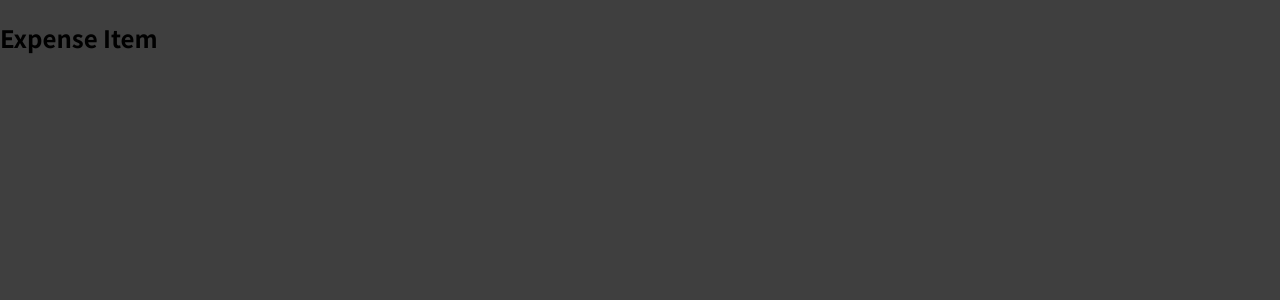
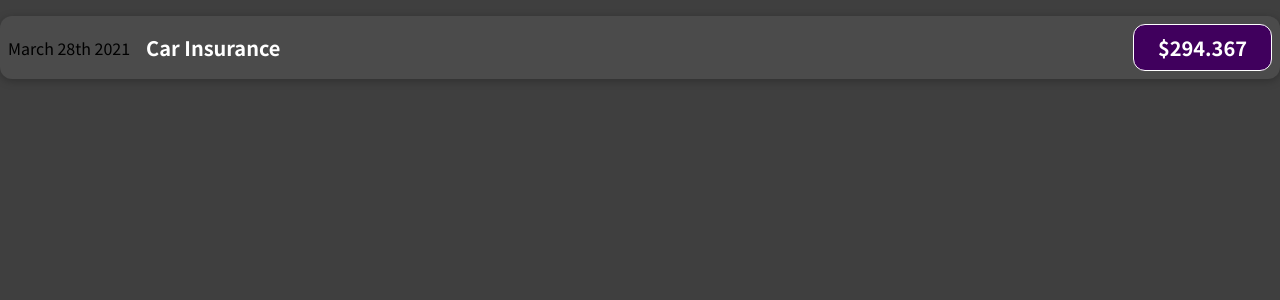
Before and after one commit to Unity7/Expense-Tracker, a JavaScript app: page / in a window 1280 px wide. Shown: the top 300 px of the page. Built offline with nearby package versions, Linux system fonts and the light colour scheme.

Commit message:
added styling

```diff
--- /dev/null
+++ b/src/components/ExpenseItem.css
@@ -0,0 +1,56 @@
+.expense-item {
+  display: flex;
+  justify-content: space-between;
+  align-items: center;
+  box-shadow: 0 2px 8px rgba(0, 0, 0, 0.25);
+  padding: 0.5rem;
+  margin: 1rem 0;
+  border-radius: 12px;
+  background-color: #4b4b4b;
+}
+
+.expense-item__description {
+  display: flex;
+  flex-direction: column;
+  gap: 1rem;
+  align-items: flex-end;
+  flex-flow: column-reverse;
+  justify-content: flex-start;
+  flex: 1;
+}
+
+.expense-item h2 {
+  color: #3a3a3a;
+  font-size: 1rem;
+  flex: 1;
+  margin: 0 1rem;
+  color: white;
+}
+
+.expense-item__price {
+  font-size: 1rem;
+  font-weight: bold;
+  color: white;
+  background-color: #40005d;
+  border: 1px solid white;
+  padding: 0.5rem;
+  border-radius: 12px;
+}
+
+@media (min-width: 580px) {
+  .expense-item__description {
+    flex-direction: row;
+    align-items: center;
+    justify-content: flex-start;
+    flex: 1;
+  }
+
+  .expense-item__description h2 {
+    font-size: 1.25rem;
+  }
+
+  .expense-item__price {
+    font-size: 1.25rem;
+    padding: 0.5rem 1.5rem;
+  }
+}
--- a/src/components/ExpenseItems.js
+++ b/src/components/ExpenseItems.js
@@ -1,5 +1,15 @@
+import "./ExpenseItem.css";
+
 function ExpenseItem() {
-  return <h2>Expense Item</h2>;
+  return (
+    <div className="expense-item">
+      <div>March 28th 2021</div>
+      <div className="expense-item__description">
+        <h2>Car Insurance</h2>
+      </div>
+      <div className="expense-item__price">$294.367</div>
+    </div>
+  );
 }
 
 export default ExpenseItem;
```
